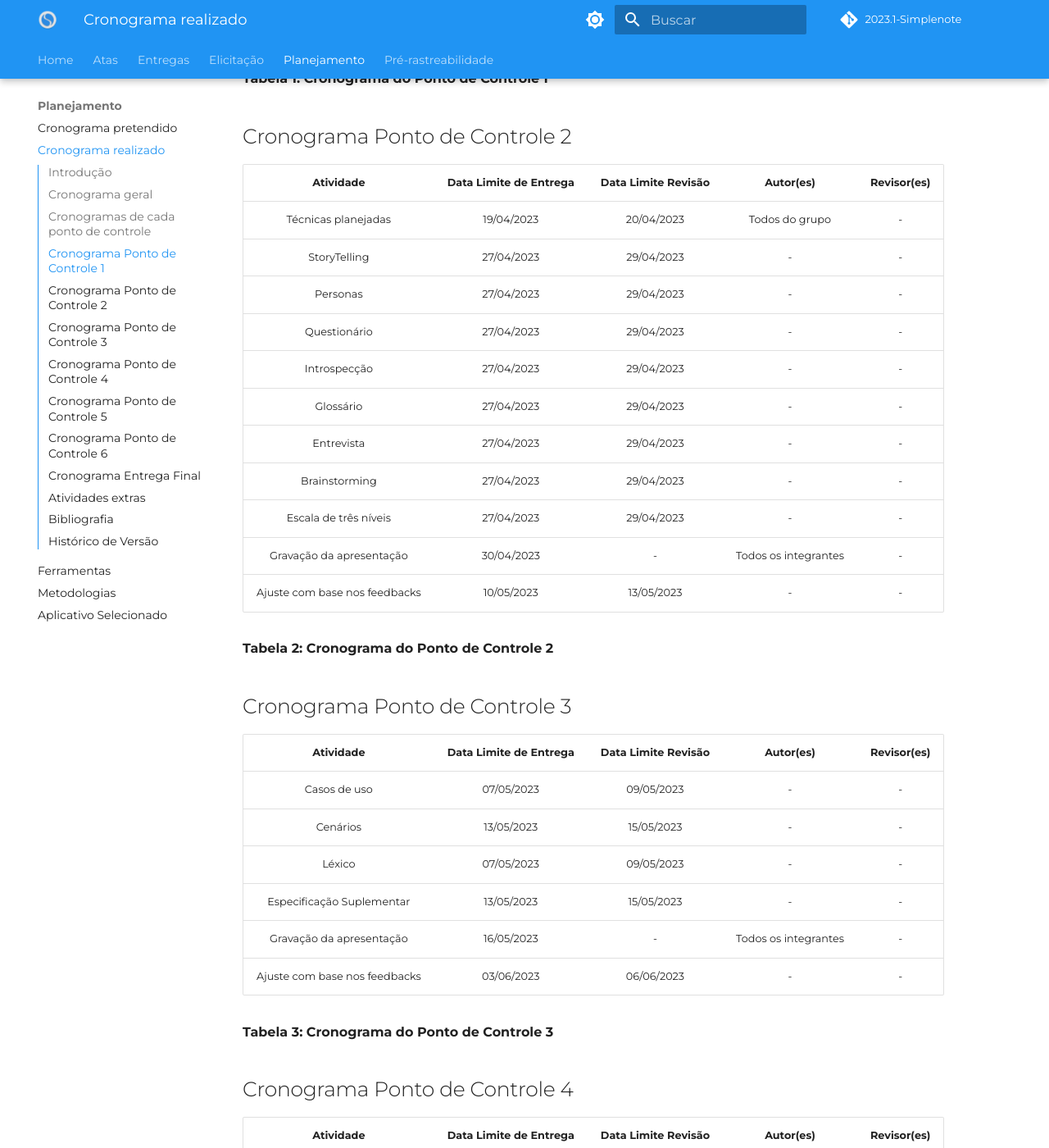
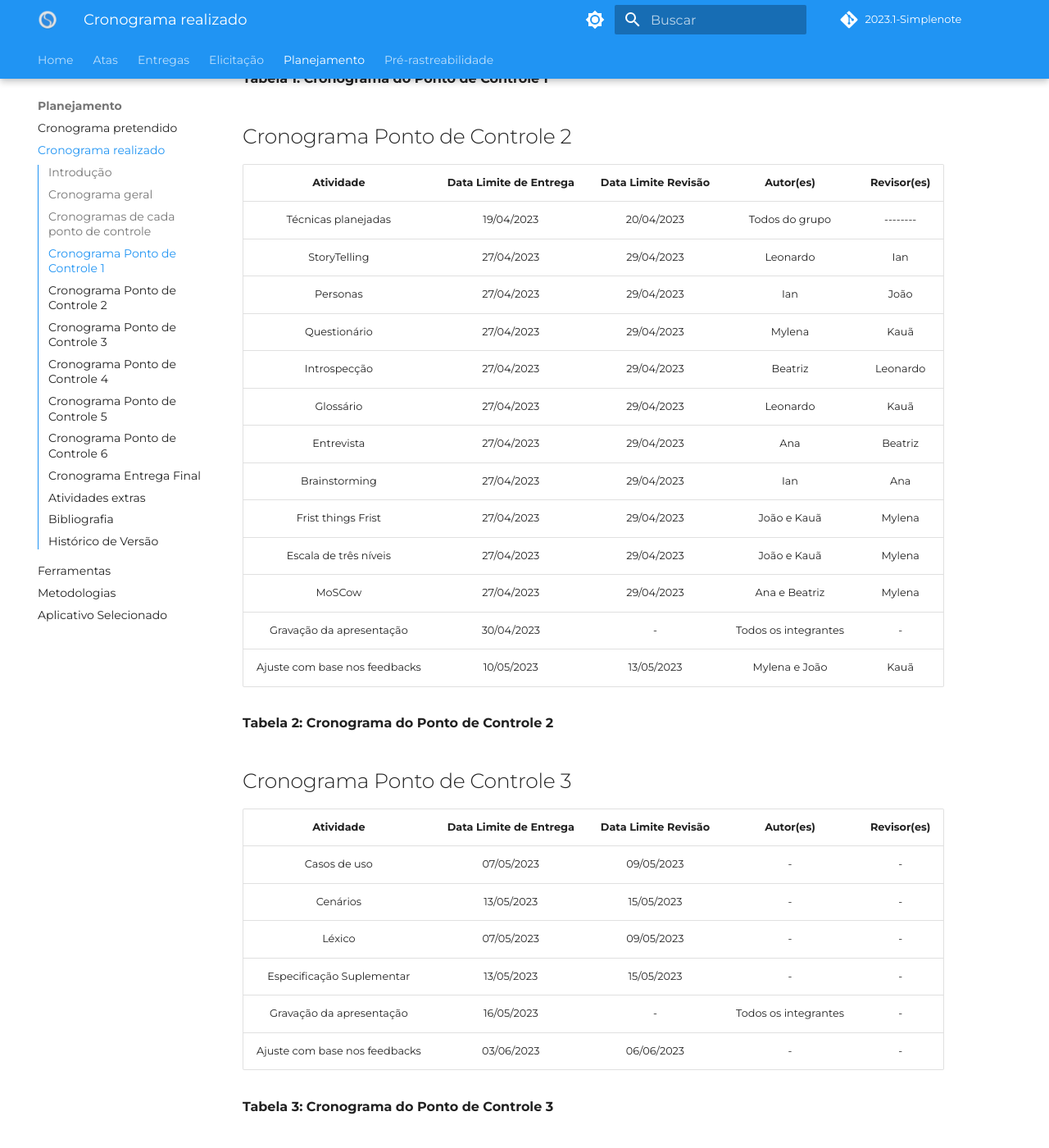
Before and after one commit to Requisitos-de-Software/2023.1-Simplenote, an MkDocs documentation site: the page built from docs/planejamento/cronograma_realizado.md, in a window 1280 px wide and 1400 px high, scrolled down 1449 px. Shown: the whole window at 82% size. Built offline with MkDocs 1.6.1 and Material for MkDocs 9.7.7, drawn with Linux system fonts in a browser that asks for light colours; some web fonts are replaced; comment, search, counter and statistics services are not loaded.

Commit message:
entrega 2

```diff
--- a/docs/planejamento/cronograma_realizado.md
+++ b/docs/planejamento/cronograma_realizado.md
@@ -37,17 +37,19 @@ Ele está em constante mudança até a entrega final.
 
 |                    Atividade                    | Data Limite de Entrega | Data Limite Revisão |      Autor(es)       |     Revisor(es)      |
 | :---------------------------------------------: | :--------------------: | :-----------------: | :------------------: | :------------------: |
-|               Técnicas planejadas               |       19/04/2023       |     20/04/2023      |       Todos do grupo |       -              |
-| StoryTelling                                    |       27/04/2023       |     29/04/2023      | -                    | -                    |
-| Personas                                        |       27/04/2023       |     29/04/2023      | -                    | -                    |
-| Questionário                                    |       27/04/2023       |     29/04/2023      |-                     | -                    |
-| Introspecção                                    |       27/04/2023       |     29/04/2023      | -                    |-                     |
-| Glossário                                       |       27/04/2023       |     29/04/2023      | -                    |-                     |
-| Entrevista	                                    |       27/04/2023       |     29/04/2023      | -                    | -                    |
-| Brainstorming	                                  |       27/04/2023       |     29/04/2023      | -                    |  -                   |
-| Escala de três níveis                           |       27/04/2023       |     29/04/2023      |   -                  |    -                 |
+|               Técnicas planejadas               |       19/04/2023       |     20/04/2023      |  Todos do grupo      |       --------       |
+| StoryTelling                                    |       27/04/2023       |     29/04/2023      | Leonardo             | Ian                  |
+| Personas                                        |       27/04/2023       |     29/04/2023      | Ian                  | João                 |
+| Questionário                                    |       27/04/2023       |     29/04/2023      | Mylena               | Kauã                 |
+| Introspecção                                    |       27/04/2023       |     29/04/2023      | Beatriz              | Leonardo             |
+| Glossário                                       |       27/04/2023       |     29/04/2023      | Leonardo             | Kauã                 |
+| Entrevista	                                    |       27/04/2023       |     29/04/2023      | Ana                  | Beatriz              |
+| Brainstorming	                                  |       27/04/2023       |     29/04/2023      | Ian                  | Ana                  |
+| Frist things Frist                              |       27/04/2023       |     29/04/2023      |    João e Kauã       |     Mylena           |
+| Escala de três níveis                           |       27/04/2023       |     29/04/2023      |    João e Kauã       |     Mylena           |
+| MoSCow                                          | 27/04/2023             | 29/04/2023          | Ana e Beatriz        | Mylena               |
 |  Gravação da apresentação                       |       30/04/2023       |          -          | Todos os integrantes | -                    |
-| Ajuste com base nos feedbacks                   | 10/05/2023             |    13/05/2023       | -                    | -                    |
+| Ajuste com base nos feedbacks                   | 10/05/2023             |    13/05/2023       | Mylena e João        | Kauã                 |
 
 
 **Tabela 2: Cronograma do Ponto de Controle 2**
```
